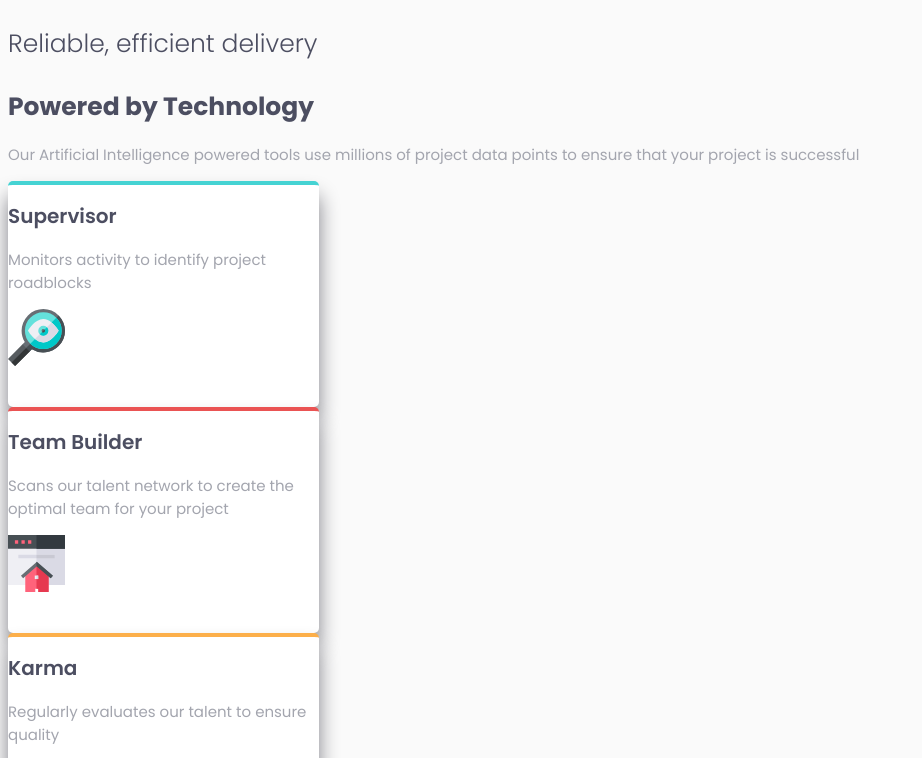
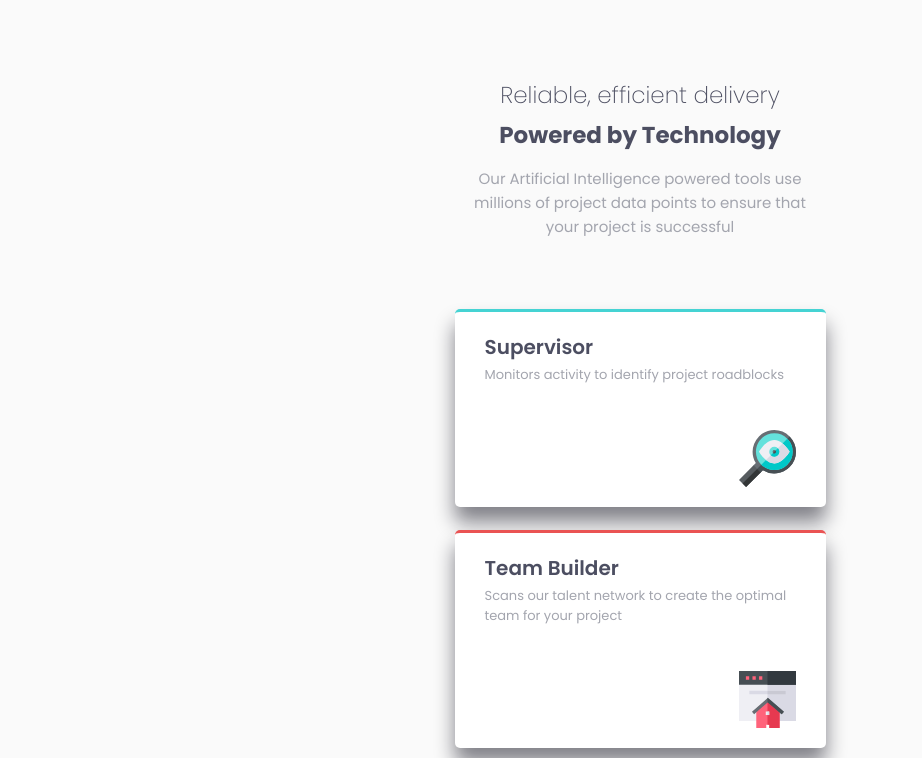
Before and after one commit to russell-gh/ft5-4-card-feature, a plain HTML site: page starter-code/index.html in a window 1280 px wide. Shown: the top 758 px of the page, without its empty margins (0-922 px from the left). Drawn offline with Linux system fonts and the light colour scheme.

Commit message:
styling positions

```diff
--- a/starter-code/styles.css
+++ b/starter-code/styles.css
@@ -8,6 +8,12 @@
 
 body {
   background-color: hsl(0, 0%, 98%);
+  margin: 0px 30px;
+}
+
+header {
+  max-width: 350px;
+  margin: 83px auto 70px auto;
 }
 /* ************************ end */
 
@@ -25,13 +31,24 @@ p {
 }
 
 header .abovetitle {
-  font-size: 25px;
-  font-weight: 300;
+  font-size: 23px;
+  font-weight: 200;
   color: hsl(234, 12%, 34%);
+  margin-bottom: 11px;
+}
+
+header p {
+  line-height: 24px;
+}
+
+header p,
+h1 {
+  text-align: center;
 }
 
 h1 {
-  font-size: 25px;
+  font-size: 23px;
+  margin-top: 0px;
 }
 
 h2 {
@@ -48,29 +65,47 @@ h2 {
   background-color: white;
   border-radius: 5px;
   box-shadow: 0px 15px 20px hsl(240, 3%, 52%);
-  height: 222px;
-  width: 311px;
+  max-width: 311px;
+  padding: 20px 30px;
+  display: flex;
+  flex-direction: column;
+  margin: 0px auto 23px auto;
+}
+
+.cards h2,
+.cards p {
+  margin: 0px;
+}
+
+.cards > h2 {
+  margin-bottom: 3px;
+}
+
+.cards > p {
+  margin-bottom: 45px;
+  font-size: 13px;
 }
 
 .card-supervisor {
-  border-top: hsl(180, 62%, 55%) solid 4px;
+  border-top: hsl(180, 62%, 55%) solid 3px;
 }
 
 .card-teambuilder {
-  border-top: hsl(0, 78%, 62%) solid 4px;
+  border-top: hsl(0, 78%, 62%) solid 3px;
 }
 
 .card-karma {
-  border-top: hsl(34, 97%, 64%) solid 4px;
+  border-top: hsl(34, 97%, 64%) solid 3px;
 }
 
 .card-calculator {
-  border-top: hsl(212, 86%, 64%) solid 4px;
+  border-top: hsl(212, 86%, 64%) solid 3px;
 }
 
 .container img {
   width: 57px;
   height: 57px;
+  align-self: flex-end;
 }
 /* ************************ end */
 
```
